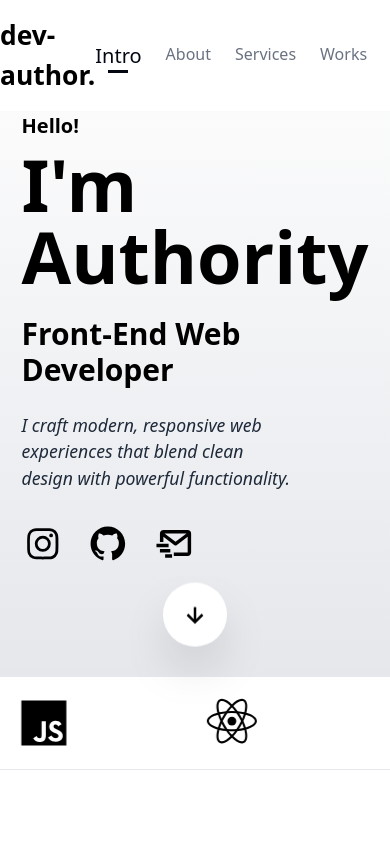
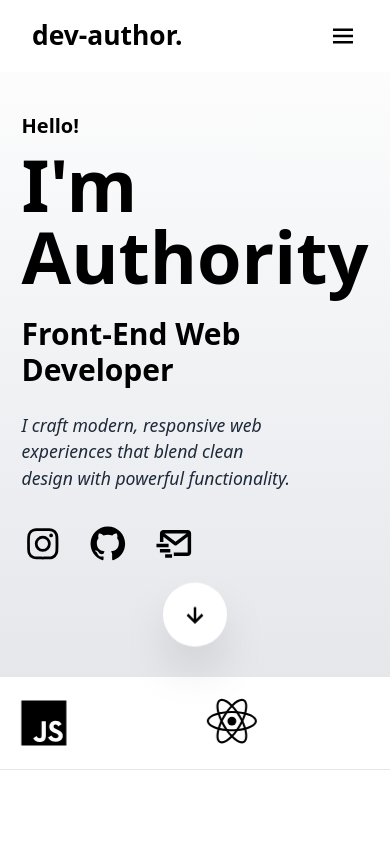
Before and after one commit to deauthor1234/portfolio, a React (Vite) app: page / in a window 390 px wide. Shown: the top 844 px of the page. Built offline with nearby package versions, Linux system fonts and the light colour scheme.

Commit message:
Make hero responsive and set default nav visibility state to false

```diff
--- a/src/components/Navbar.jsx
+++ b/src/components/Navbar.jsx
@@ -1,4 +1,5 @@
 import { useEffect, useState } from "react";
+import { BiMenu } from "react-icons/bi";
 import { Link } from "react-scroll";
 
 const sections = ["intro", "about", "services", "works", "contact"];
@@ -27,25 +28,28 @@ const Navbar = () => {
         };
     }, []);
 
+    const [navVisibility, setNavVisibility] = useState(false)
+
     return (
         <nav className="container-wrapper z-[9999] fixed w-full bg-white" data-aos="fade-down">
             <div className="container w-full flex justify-between items-center py-4">
                 <div>
                     <a href="/" className="font-extrabold text-[1.65rem]">dev-author.</a>
                 </div>
-                <ul className="flex gap-6">
+                <BiMenu className="text-3xl cursor-pointer min-[769px]:hidden" onClick={() => !navVisibility ? setNavVisibility(true) : setNavVisibility(false)} />
+                <div className={`navbar max-[769px]:-z-10 max-[769px]:pointer-events-none flex gap-6 max-[769px]:border-b max-[769px]:border-gray-300 max-[769px]:gap-0 max-[769px]:absolute max-[769px]:top-[100%] max-[769px]:backdrop-blur-md max-[769px]:w-full max-[769px]:text-center max-[769px]:right-0 max-[769px]:flex-col ${navVisibility && "show"}`}>
                 {sections.map(id => (
-                    <li key={id}>
                     <Link
+                    key={id}
                     smooth={true}
                     to={`${id}`}
                     className={`nav-link ${active === id && "active"}`}
                     >
                     {id.charAt(0).toUpperCase() + id.slice(1)}
+                    <div className="border"></div>
                     </Link>
-                    </li>
                 ))}
-                </ul>
+                </div>
             </div>
         </nav>
     )
--- a/src/index.css
+++ b/src/index.css
@@ -32,24 +32,29 @@ html::-webkit-scrollbar-thumb {
     @apply content-[""] h-1 w-[50%] bg-black absolute left-0 bottom-0;
 }
 
+.navbar {
+    @apply max-[769px]:translate-y-[-100%] max-[769px]:opacity-0 max-[769px]:duration-500;
+}
+
+.navbar.show {
+    @apply translate-y-[0] opacity-100 pointer-events-auto;
+}
+
 .nav-link {
-    @apply duration-200 cursor-pointer hover:text-gray-950 hover:text-xl text-gray-500 font-medium relative h-fit py-1;
+    @apply max-[769px]:py-4 duration-200 cursor-pointer hover:text-gray-950 max-[769px]:hover:bg-gray-300 max-[769px]:text-black max-[769px]:px-2 text-gray-500 font-medium relative h-fit py-1;
 }
 
 .nav-link.active {
-    @apply text-gray-950 text-xl pb-1;
+    @apply text-black min-[769px]:text-xl min-[769px]:pb-1 max-[769px]:bg-gray-400 max-[769px]:text-white text-xl;
 }
 
-.nav-link::after {
-    @apply content-[""] duration-200 h-[3px] w-0 hover:w-full bg-gray-500 hover:bg-black absolute left-[50%] translate-x-[-50%] bottom-0;
+.nav-link .border {
+    @apply duration-200 h-[3px] max-[769px]:hidden scale-x-0 w-[20px] hover:w-full bg-gray-500 hover:bg-black absolute left-[50%] translate-x-[-50%] bottom-0;
 }
 
-.nav-link:hover.nav-link::after {
-    @apply w-[20px] bg-black;
-}
-
-.nav-link.active::after {
-    @apply bg-gray-950 w-[20px];
+.nav-link.active .border,
+.nav-link:hover.nav-link .border {
+    @apply scale-x-100 bg-black;
 }
 
 .stack-track {
```
Lines whose indentation alone changed are shown as unchanged.
